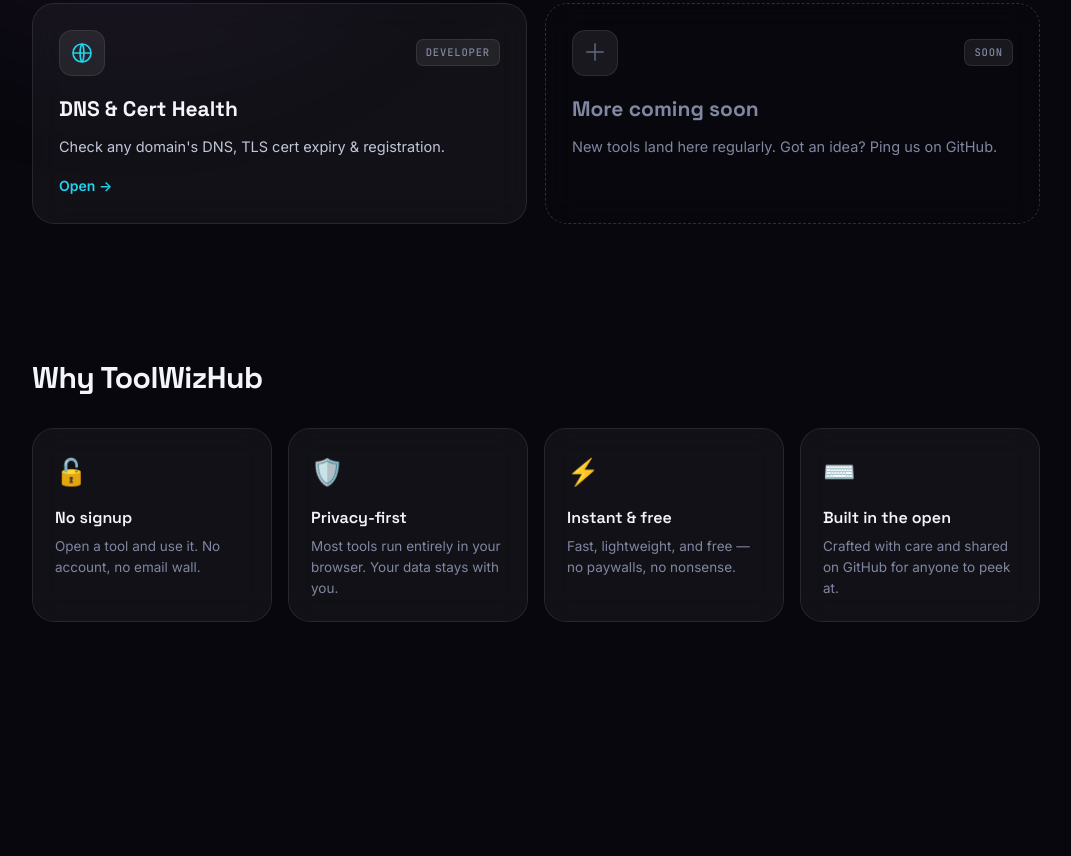
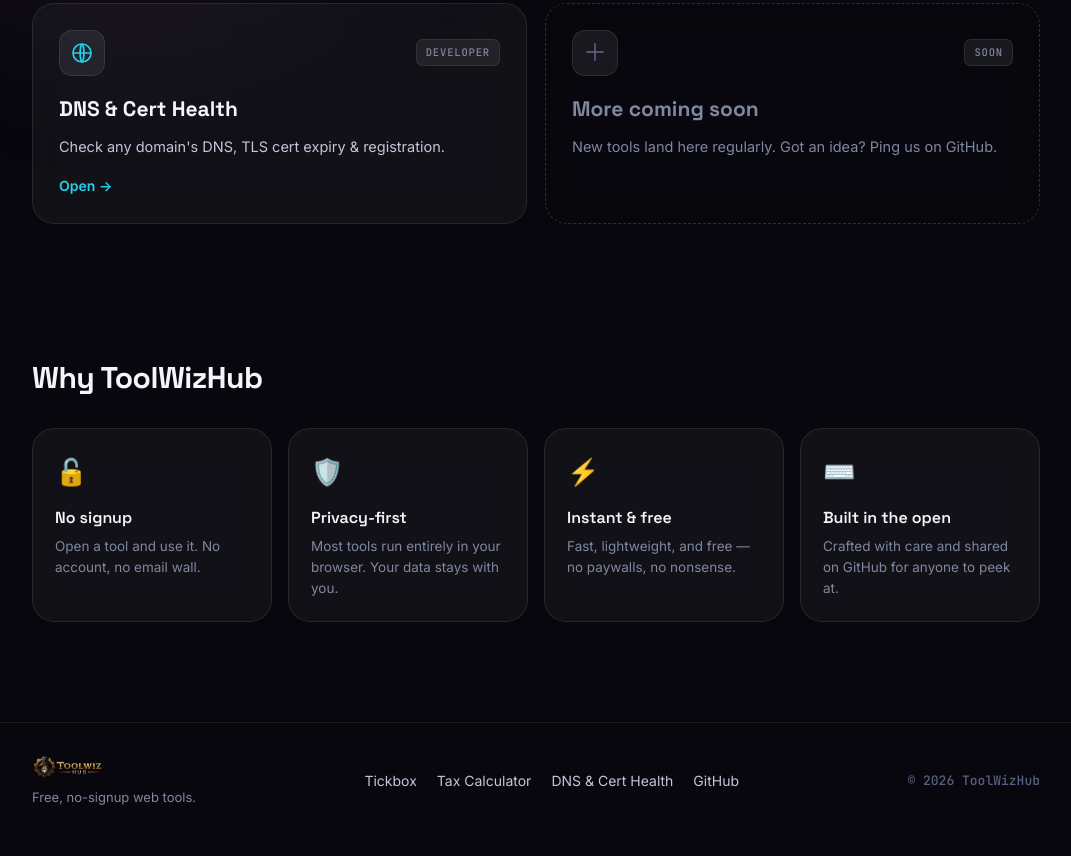
Before and after one commit to sorapallivenkatesh/toolwizhub, a plain HTML site: page index.html in a window 1280 px wide. Shown: the part 912-1768 px from the top of the page, without its empty margins (104-1175 px from the left). Before the commit the page ends 1574 px from the top, so only its background shows below. Drawn offline with Linux system fonts and the light colour scheme; a script that the page names is missing.

Commit message:
feat: footer with brand, tool links, and copyright

```diff
--- a/index.html
+++ b/index.html
@@ -133,6 +133,21 @@
     </section>
   </main>
 
+  <!-- ░░░ Footer ░░░ -->
+  <footer class="footer">
+    <div class="footer__brand">
+      <img src="assets/logo-horizontal.webp" alt="ToolWizHub" />
+      <p>Free, no-signup web tools.</p>
+    </div>
+    <nav class="footer__links">
+      <a href="https://tickbox.toolwizhub.com" target="_blank" rel="noopener">Tickbox</a>
+      <a href="https://tax.toolwizhub.com" target="_blank" rel="noopener">Tax Calculator</a>
+      <a href="https://dns-health.toolwizhub.com" target="_blank" rel="noopener">DNS &amp; Cert Health</a>
+      <a href="https://github.com/sorapallivenkatesh" target="_blank" rel="noopener">GitHub</a>
+    </nav>
+    <p class="footer__copy">© 2026 ToolWizHub</p>
+  </footer>
+
   <script src="main.js"></script>
 </body>
 </html>
--- a/styles.css
+++ b/styles.css
@@ -141,3 +141,16 @@ a.tool:hover .tool__go span { margin-left: 4px; }
 .feature__icon { font-size: 26px; }
 .feature h3 { font-family: var(--display); font-size: 16px; font-weight: 600; margin: 12px 0 6px; }
 .feature p { color: var(--muted); font-size: 13.5px; line-height: 1.55; }
+
+/* ── Footer ───────────────────────────────────────── */
+.footer {
+  max-width: 1120px; margin: 60px auto 0; padding: 32px clamp(20px, 5vw, 56px) 48px;
+  border-top: 1px solid var(--line);
+  display: flex; align-items: center; justify-content: space-between; gap: 20px; flex-wrap: wrap;
+}
+.footer__brand img { height: 24px; width: auto; display: block; }
+.footer__brand p { color: var(--muted); font-size: 13px; margin-top: 8px; }
+.footer__links { display: flex; gap: 20px; flex-wrap: wrap; }
+.footer__links a { color: var(--soft); font-size: 14px; transition: color 0.15s; }
+.footer__links a:hover { color: var(--c1); }
+.footer__copy { color: var(--faint); font-size: 13px; font-family: var(--mono); }
```
